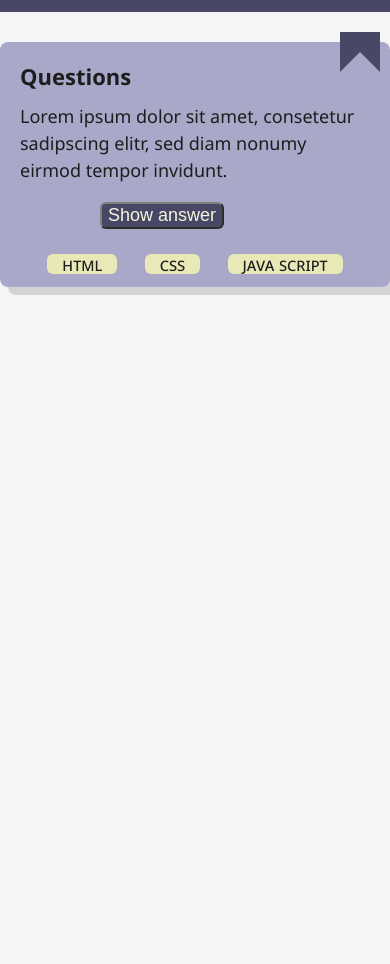
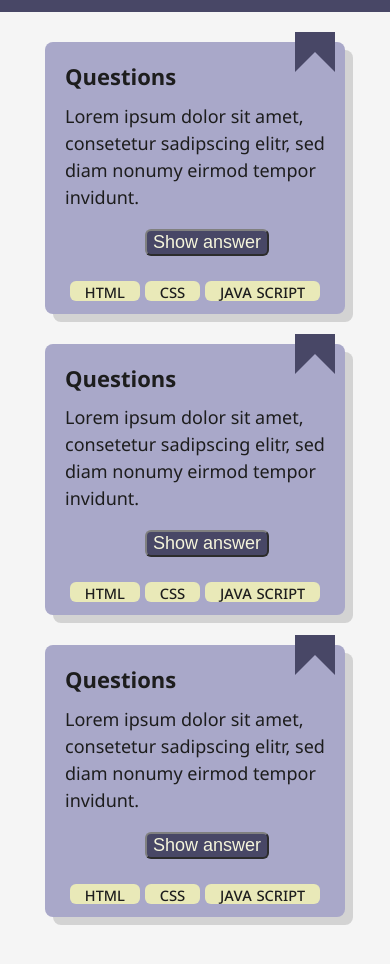
Before and after one commit to danicadombek/qui-appz, a website built with Vite: page src/index.html in a window 390 px wide. Shown: the part 38-1002 px from the top of the page. Before the commit the page ends 844 px from the top, so only its background shows below. Built offline with nearby package versions, Linux system fonts and the light colour scheme.

Commit message:
Make quiz card-grid in main and correct values for mobile view

```diff
--- a/src/index.html
+++ b/src/index.html
@@ -30,6 +30,42 @@
           <li class="quiz-card__list-element">Java Script</li>
         </ul>
       </section>
+      <section class="quiz-card">
+        <h2 class="quiz-card__headline">Questions</h2>
+        <div
+          role="button"
+          class="quiz-card__bookmark"
+          aria-label="bookmark"
+        ></div>
+        <p class="quiz-card__text">
+          Lorem ipsum dolor sit amet, consetetur sadipscing elitr, sed diam
+          nonumy eirmod tempor invidunt.
+        </p>
+        <button class="quiz-card__button">Show answer</button>
+        <ul class="quiz-card__list">
+          <li class="quiz-card__list-element">HTML</li>
+          <li class="quiz-card__list-element">CSS</li>
+          <li class="quiz-card__list-element">Java Script</li>
+        </ul>
+      </section>
+      <section class="quiz-card">
+        <h2 class="quiz-card__headline">Questions</h2>
+        <div
+          role="button"
+          class="quiz-card__bookmark"
+          aria-label="bookmark"
+        ></div>
+        <p class="quiz-card__text">
+          Lorem ipsum dolor sit amet, consetetur sadipscing elitr, sed diam
+          nonumy eirmod tempor invidunt.
+        </p>
+        <button class="quiz-card__button">Show answer</button>
+        <ul class="quiz-card__list">
+          <li class="quiz-card__list-element">HTML</li>
+          <li class="quiz-card__list-element">CSS</li>
+          <li class="quiz-card__list-element">Java Script</li>
+        </ul>
+      </section>
     </main>
   </body>
 </html>
--- a/src/styles/_base.css
+++ b/src/styles/_base.css
@@ -14,6 +14,13 @@ body {
   row-gap: 30px;
 }
 
+main {
+  display: grid;
+  grid-template-rows: auto auto auto;
+  row-gap: 30px;
+  justify-content: center;
+}
+
 h1,
 h2,
 h3 {
--- a/src/styles/quiz-card/quiz-card.css
+++ b/src/styles/quiz-card/quiz-card.css
@@ -3,7 +3,7 @@
   display: grid;
   grid-gap: 12px;
   justify-content: center;
-  max-width: 600px;
+  max-width: 300px;
   position: relative;
   padding: 20px 20px 10px;
   box-shadow: 8px 8px rgba(78, 78, 78, 0.2);
```
